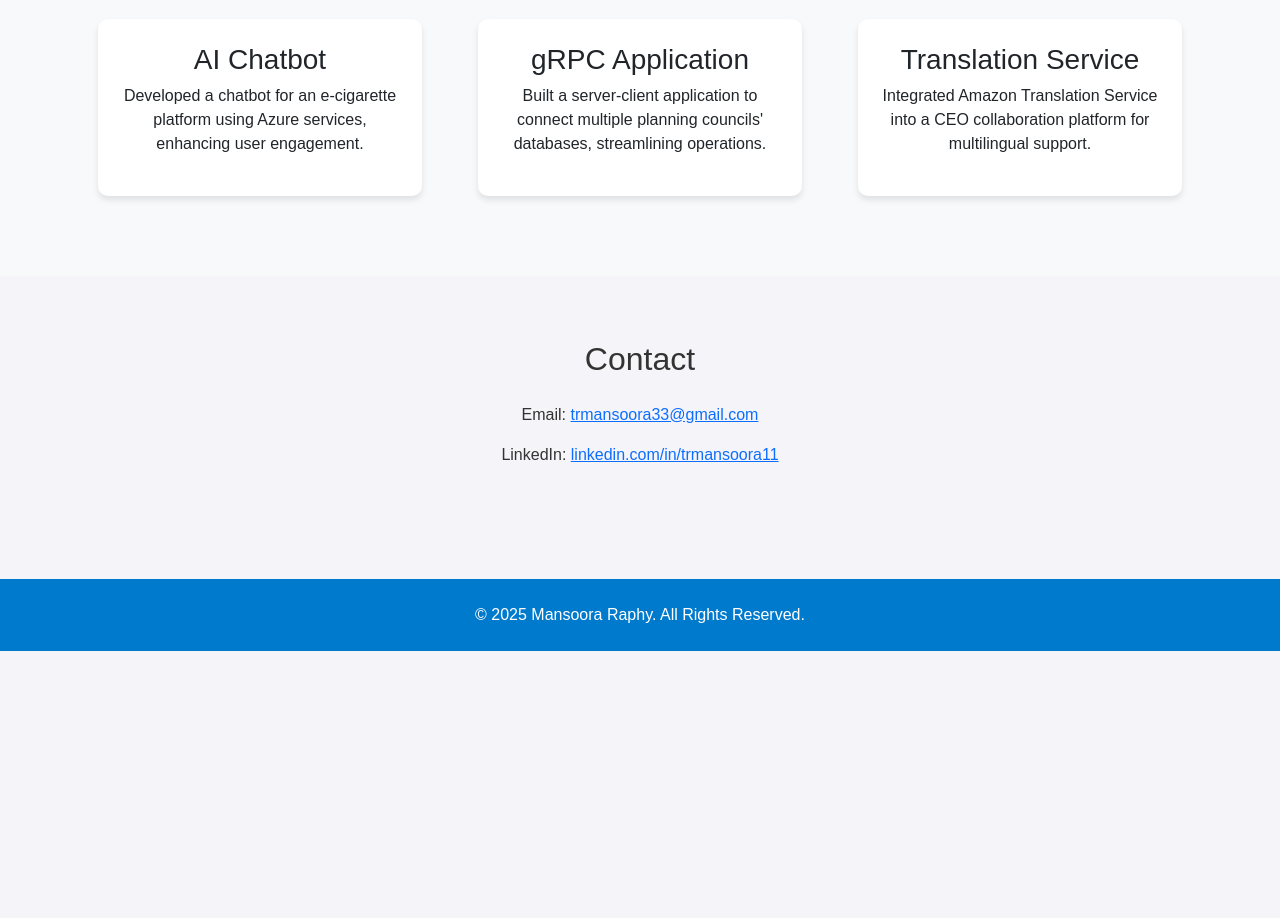
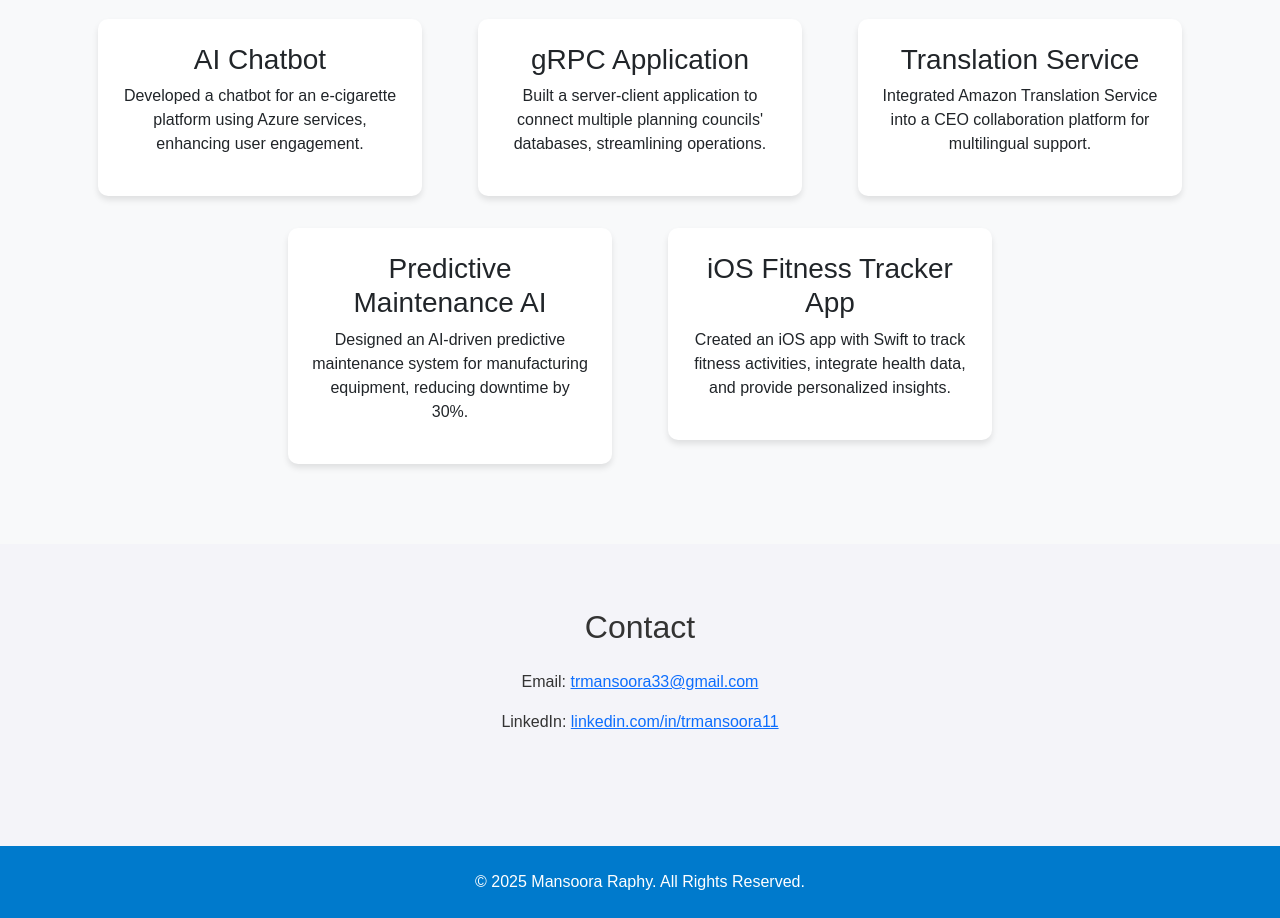
Before and after one commit to MansooraTR/portfolio, a plain HTML site: page index.html in a window 1280 px wide. Shown: the part 908-1826 px from the top of the page. Before the commit the page ends 1559 px from the top, so only its background shows below. Drawn offline with nearby package versions, Linux system fonts and the light colour scheme.

Commit message:
Update index.html

```diff
--- a/index.html
+++ b/index.html
@@ -117,6 +117,18 @@
                         <p>Integrated Amazon Translation Service into a CEO collaboration platform for multilingual support.</p>
                     </div>
                 </div>
+                <div class="col-md-4">
+                    <div class="card">
+                        <h3>Predictive Maintenance AI</h3>
+                        <p>Designed an AI-driven predictive maintenance system for manufacturing equipment, reducing downtime by 30%.</p>
+                    </div>
+                </div>
+                <div class="col-md-4">
+                    <div class="card">
+                        <h3>iOS Fitness Tracker App</h3>
+                        <p>Created an iOS app with Swift to track fitness activities, integrate health data, and provide personalized insights.</p>
+                    </div>
+                </div>
             </div>
         </div>
     </section>
```
